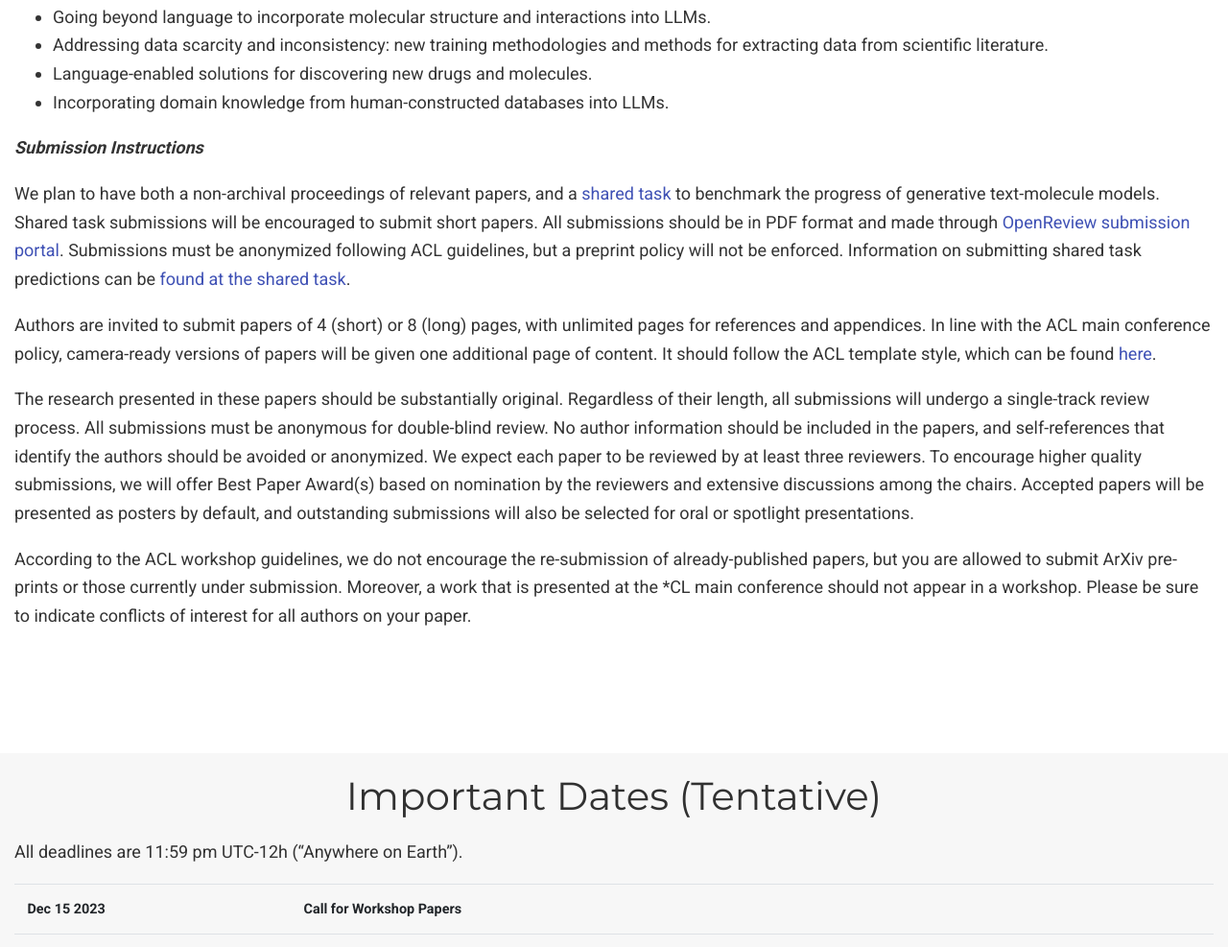
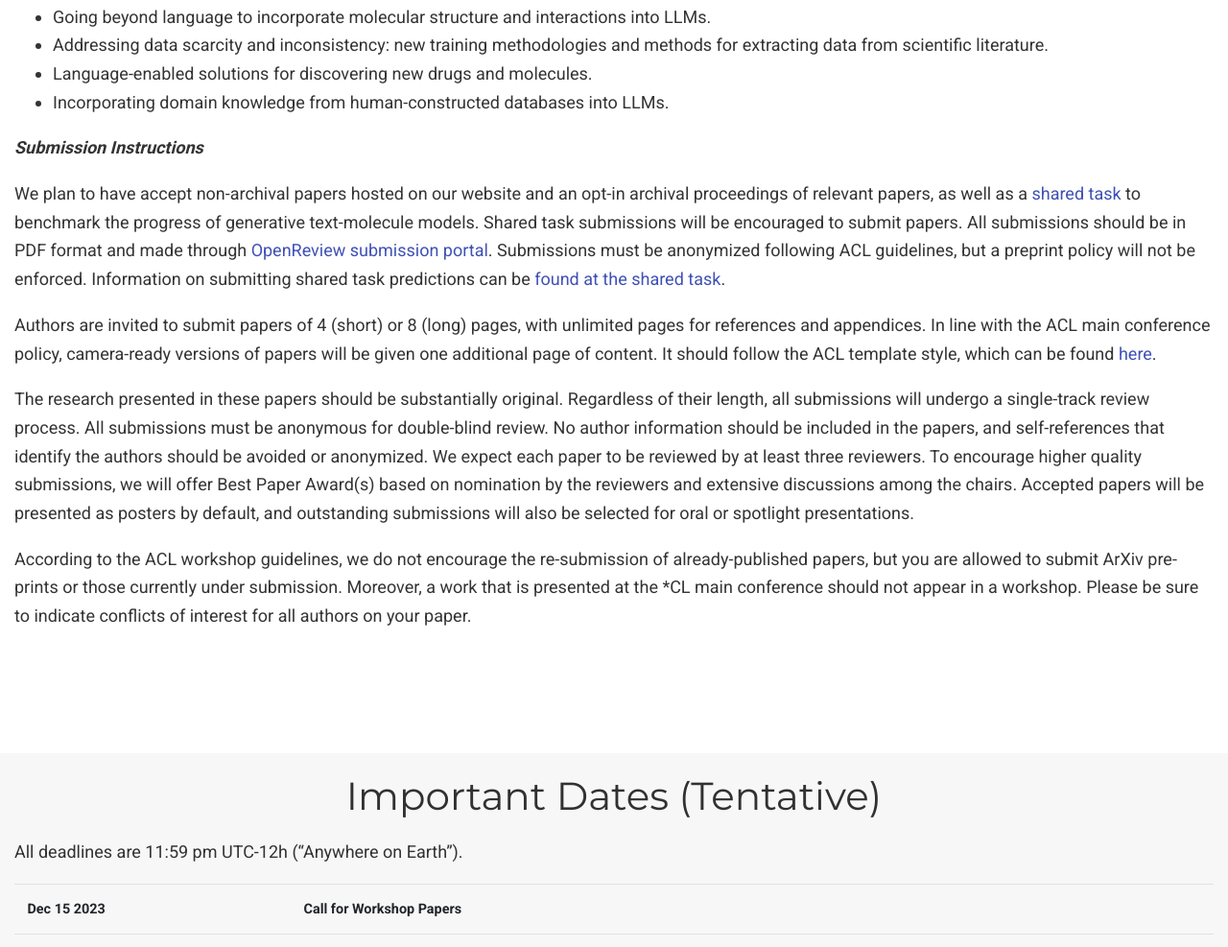
Before and after one commit to language-plus-molecules/language-plus-molecules.github.io, a plain HTML site: page index.html in a window 1280 px wide. Shown: the part 1680-2667 px from the top of the page at 96% size. Drawn offline with nearby package versions, Linux system fonts and the light colour scheme.

Commit message:
Build website

```diff
--- a/index.html
+++ b/index.html
@@ -1211,7 +1211,7 @@ ways and drugs) when data is scarce.</li>
 <li>Incorporating domain knowledge from human-constructed databases into LLMs.</li>
 </ul>
 <p><em><strong>Submission Instructions</strong></em></p>
-<p>We plan to have both a non-archival proceedings of relevant papers, and a <a href="https://language-plus-molecules.github.io/#sharedtask" target="_blank" rel="noopener">shared task</a> to benchmark the progress of generative text-molecule models. Shared task submissions will be encouraged to submit short papers. All submissions should be in PDF format and made through <a href="https://openreview.net/group?id=aclweb.org/ACL/2024/Workshop/Language_and_Molecules" target="_blank" rel="noopener">OpenReview submission portal</a>. Submissions must be anonymized following ACL guidelines, but a preprint policy will not be enforced. Information on submitting shared task predictions can be <a href="https://language-plus-molecules.github.io/#sharedtask" target="_blank" rel="noopener">found at the shared task</a>.</p>
+<p>We plan to have accept non-archival papers hosted on our website and an opt-in archival proceedings of relevant papers, as well as a <a href="https://language-plus-molecules.github.io/#sharedtask" target="_blank" rel="noopener">shared task</a> to benchmark the progress of generative text-molecule models. Shared task submissions will be encouraged to submit papers. All submissions should be in PDF format and made through <a href="https://openreview.net/group?id=aclweb.org/ACL/2024/Workshop/Language_and_Molecules" target="_blank" rel="noopener">OpenReview submission portal</a>. Submissions must be anonymized following ACL guidelines, but a preprint policy will not be enforced. Information on submitting shared task predictions can be <a href="https://language-plus-molecules.github.io/#sharedtask" target="_blank" rel="noopener">found at the shared task</a>.</p>
 <p>Authors are invited to submit papers of 4 (short) or 8 (long) pages, with unlimited pages for references and appendices.
 In line with the ACL main conference policy, camera-ready versions of papers will be given one additional page of content. It should follow the ACL template style, which can be found <a href="https://github.com/acl-org/acl-style-files" target="_blank" rel="noopener">here</a>.</p>
 <p>The research presented in these papers should be substantially original. Regardless of their length, all submissions will undergo a single-track review process.
```
